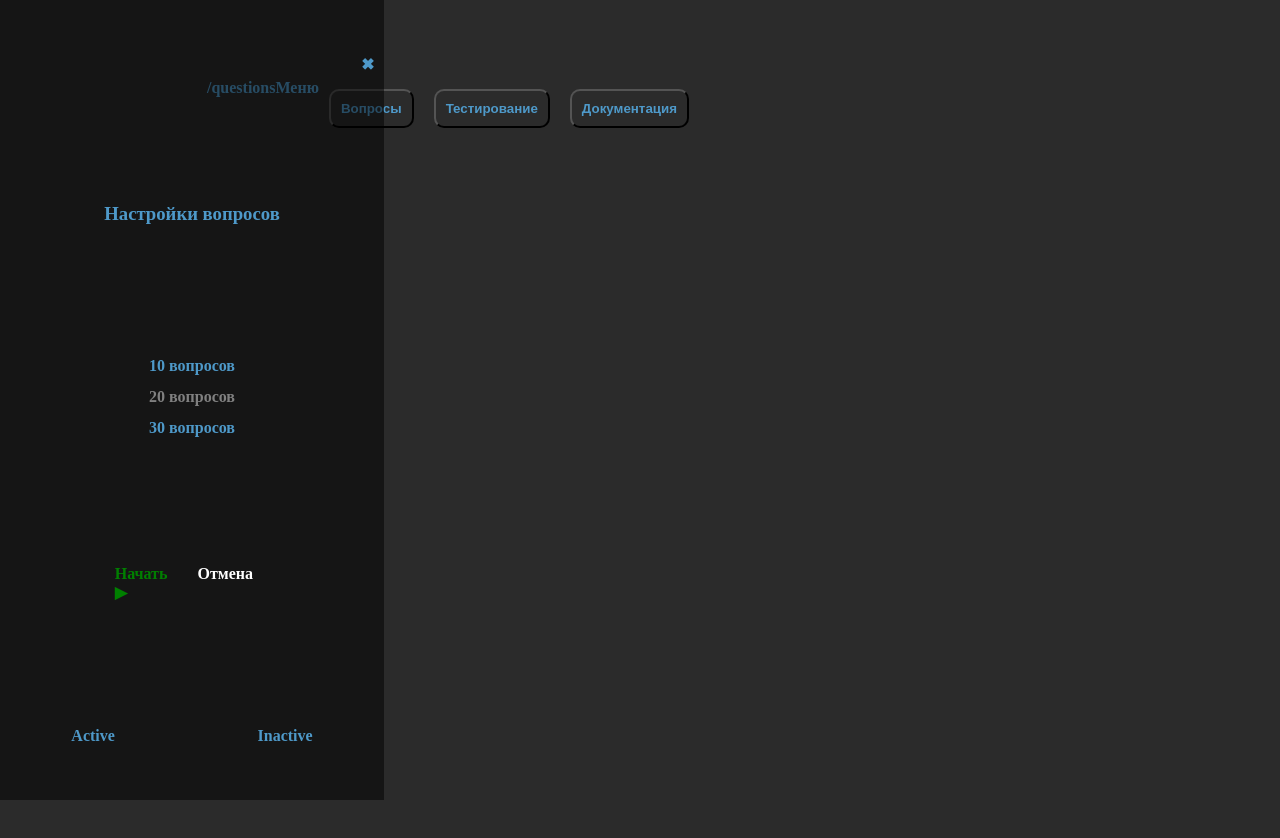
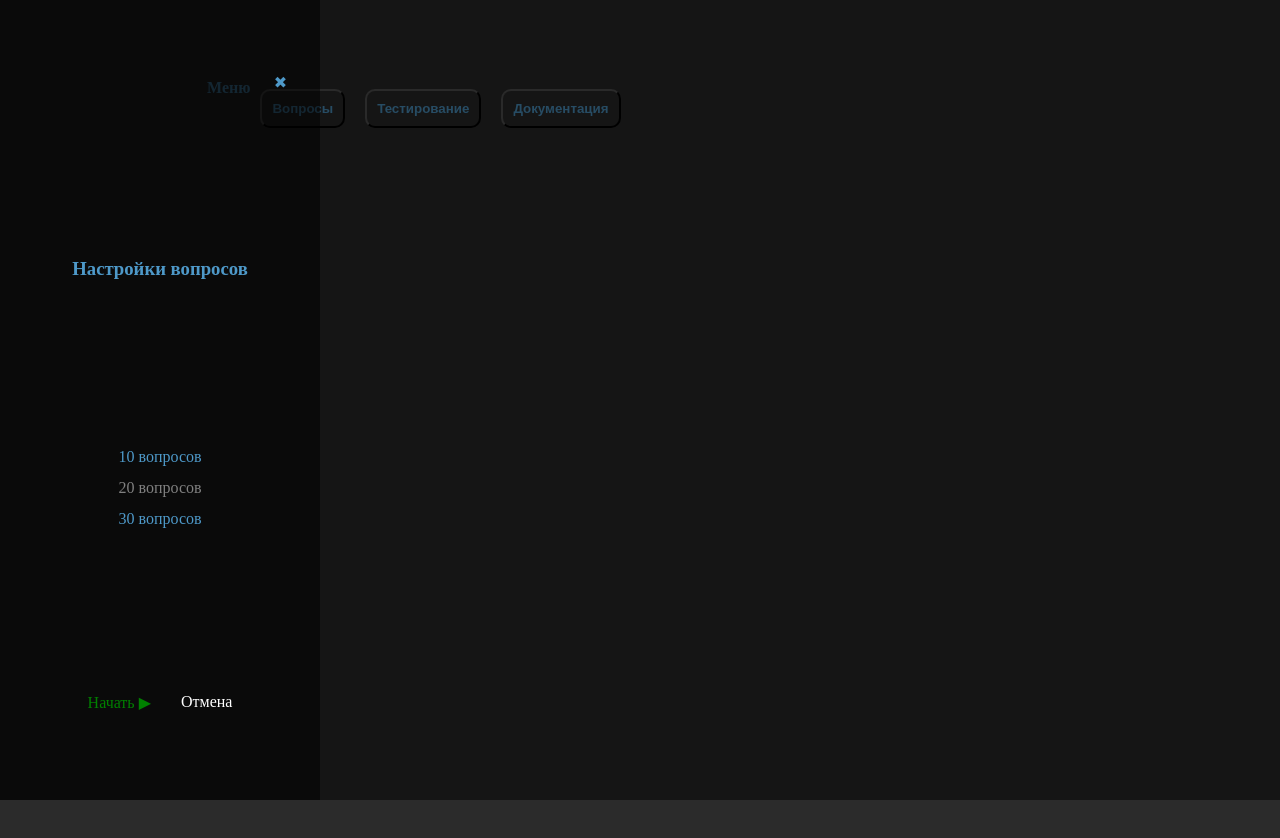
Before and after one commit to CyrillUv/generatorQuestion, an Angular app: page /menu in a window 1280 px wide. Both pictures are taken after a click on the button "Вопросы". Shown: the top 838 px of the page. Built offline with nearby package versions, Linux system fonts and the light colour scheme.

Commit message:
Прокинуты настройки тестирования в сайдбар,пофикшена анимация сайдбара,исправлено тестирование при выборе последнего блока

```diff
--- a/src/app/components/custom/sidebar/sidebar.component.html
+++ b/src/app/components/custom/sidebar/sidebar.component.html
@@ -1,20 +1,29 @@
+<main
+  class="sidebar-page"
+  [class.sidebar-page--active]="triggerSidebar"
+  [class.sidebar-page--inactive]="!triggerSidebar"
+>
   <div
-  class="sidebar"
-  [class.sidebar--active]="triggerSidebar"
-  [class.sidebar--inactive]="!triggerSidebar"
+    class="sidebar-page__sidebar"
+    [class.sidebar-page__sidebar--active]="triggerSidebar"
+    [class.sidebar-page__sidebar--inactive]="!triggerSidebar"
   >
-  <span class="sidebar__exit-cross" (click)="close()">✖</span>
+    <span class="sidebar-page__sidebar__exit-cross" (click)="close()">✖</span>
     <div>
-    <ng-container *ngTemplateOutlet="headerTemplate"> Это header </ng-container>
+      <ng-container *ngTemplateOutlet="headerTemplate">
+        Это header
+      </ng-container>
+      <ng-content select="[header]"></ng-content>
     </div>
     <div>
       <ng-container *ngTemplateOutlet="bodyTemplate"> Это body </ng-container>
+      <ng-content select="[body]"></ng-content>
     </div>
     <div>
-    <ng-container *ngTemplateOutlet="footerTemplate"> Это footer </ng-container>
+      <ng-container *ngTemplateOutlet="footerTemplate">
+        Это footer
+      </ng-container>
+      <ng-content select="[footer]"></ng-content>
     </div>
-  <main class="sidebar__buttons">
-    <div class="sidebar__save-button">Active</div>
-    <div (click)="close()" class="sidebar__exit-button">Inactive</div>
+  </div>
 </main>
-</div>
--- a/src/app/components/custom/sidebar/sidebar.component.scss
+++ b/src/app/components/custom/sidebar/sidebar.component.scss
@@ -2,10 +2,28 @@
   transition: 1000ms all;
   transform:translateX($x)
 }
-.sidebar{
+.sidebar-page {
+  margin: 0 0 0 0;
+  display: flex;
+  position: fixed;
+  top: 0;
+  left: 0;
+  width: 100%;
+  height: 100vh;
+  &--active{
+
+    background: rgba(0, 0, 0, 0.5);
     z-index: 1000;
-  margin:0 0 0 0;
-  background: rgba(0,0,0,0.5);
+
+  }
+  &--inactive{
+    background: none;
+    z-index: -1;
+  }
+  &__sidebar {
+
+    margin: 0 0 0 0;
+    background: rgba(0, 0, 0, 0.5);
     display: flex;
     flex-direction: column;
     align-items: center;
@@ -13,29 +31,61 @@
     position: fixed;
     top: 0;
     left: 0;
-  width: 30%;
+    width: 25%;
     height: 100vh;
-  &__exit-cross{
-    width: 95%;
-    text-align: right;
+    &--active{
+      animation:  sidebar-active 1s ;
+      left: 0;
+      @keyframes sidebar-active {
+        from {
+          left: -30%;
         }
-  &__exit-button,&__exit-cross,&__save-button{
-    cursor:pointer;
+        to {
+          left: 0;
         }
-  &__options{
+      }
+    }
+    &--inactive{
+      animation: sidebar--inactive 1s;
+      left: -30%;
+      @keyframes sidebar--inactive {
+        from {
+          left: 0;
+
+        }
+
+        to {
+
+          left: -30%;
+        }
+      }
+    }
+    //&--inactive {
+    //  @include translateX(-100%);
+    //}
+
+    &__exit-cross {
+      transform: translateX(900%);
+    }
+    //&--activity {
+    //  @include translateX(0%);
+    //}
+    &__exit-button, &__exit-cross, &__save-button {
+      cursor: pointer;
+    }
+
+    &__options {
       display: flex;
       flex-direction: column;
     }
-  &--active{
-    @include translateX(0);
-  }
-  &--inactive{
-   @include translateX(-100%);
-  }
-  &__buttons{
+
+
+
+    &__buttons {
       display: flex;
       width: 100%;
       flex-direction: row;
       justify-content: space-around;
     }
   }
+}
--- a/src/app/components/custom/sidebar/sidebar.component.ts
+++ b/src/app/components/custom/sidebar/sidebar.component.ts
@@ -6,14 +6,14 @@ import {
   Output,
   TemplateRef,
 } from '@angular/core';
-import { NgTemplateOutlet } from '@angular/common';
+import { NgIf, NgTemplateOutlet } from '@angular/common';
 import { MenuService } from '../../../data/menu/menu.service';
 @Component({
   selector: 'app-custom-sidebar',
   standalone: true,
   templateUrl: 'sidebar.component.html',
   styleUrl: 'sidebar.component.scss',
-  imports: [NgTemplateOutlet],
+  imports: [NgTemplateOutlet, NgIf],
 })
 export class SidebarComponent {
   @Input() public headerTemplate!: TemplateRef<unknown>;
--- a/src/app/components/menu/menu.component.html
+++ b/src/app/components/menu/menu.component.html
@@ -1,11 +1,4 @@
 <div class="menu">
-  {{ ms.getRoute() }}
-  @if (ms.getRoute() === "/questions") {
-    <app-setting-questions />
-  }
-  @if (ms.getRoute() === "/testing") {
-    <app-setting-testing />
-  }
   Меню
   <div>
     <button class="menu__questions" (click)="changeRoute('/questions')">
--- a/src/app/components/menu/menu.component.ts
+++ b/src/app/components/menu/menu.component.ts
@@ -1,4 +1,4 @@
-import { Component } from '@angular/core';
+import { Component, ViewContainerRef } from '@angular/core';
 import { RouterLink } from '@angular/router';
 import { FormsModule } from '@angular/forms';
 import { NgForOf, NgIf } from '@angular/common';
@@ -27,10 +27,23 @@ import { SettingTestingComponent } from '../settings/testing/setting-testing.com
   animations: [test],
 })
 export class MenuComponent {
-  constructor(public ms: MenuService) {}
+  private readonly routeInComponent: {
+    '/questions': typeof SettingsQuestionsComponent;
+    '/testing': typeof SettingTestingComponent;
+  } = {
+    '/questions': SettingsQuestionsComponent,
+    '/testing': SettingTestingComponent,
+  };
+  constructor(
+    public ms: MenuService,
+    private vcr: ViewContainerRef,
+  ) {}
 
   public changeRoute(route: '/questions' | '/testing') {
     this.ms.setRoute(route);
     this.ms.setSettingMode(true);
+    console.log(route);
+    this.vcr.clear();
+    this.vcr.createComponent(this.routeInComponent[route]);
   }
 }
--- a/src/app/components/settings/settings.component.scss
+++ b/src/app/components/settings/settings.component.scss
@@ -97,10 +97,10 @@
     &__buttons{
       display: flex;
       flex-direction: row;
-      justify-content: space-around;
-      width: 80%;
+      justify-content: space-between;
       &__close,&__begin{
         margin: 15px;
+
         cursor: pointer;
       }
       &__begin{
--- a/src/app/components/settings/settings.component.ts
+++ b/src/app/components/settings/settings.component.ts
@@ -42,6 +42,6 @@ export class SettingsComponent {
     this.valueToggle = false;
   }
   public closingSidebar(): void {
-    // this.ms.setSettingMode(false);
+    this.ms.setSettingMode(false);
   }
 }
--- a/src/app/components/settings/testing/setting-testing.component.html
+++ b/src/app/components/settings/testing/setting-testing.component.html
@@ -1,50 +1,46 @@
-<app-custom-sidebar
-  [headerTemplate]="header"
-  [bodyTemplate]="body"
-  [footerTemplate]="footer"
-  [triggerSidebar]="ms.getSettingMode()"
-/>
-<ng-template #header>1111111111111</ng-template>
-<ng-template #body>222222222222222222</ng-template>
+<app-custom-sidebar [triggerSidebar]="ms.getSettingMode()">
+  <ng-container *ngTemplateOutlet="header" header></ng-container>
+  <ng-container *ngTemplateOutlet="footer" footer>12321312r32</ng-container>
+  <ng-container *ngTemplateOutlet="body" body>99999999999999</ng-container>
+</app-custom-sidebar>
+<ng-template #header>
+  <h3>Настройки тестирования</h3>
+</ng-template>
+<ng-template #body>
+  <main>
+    <div class="settings-sidebar__options__dropdown">
+      <select *ngFor="let option of dataMenu[1].options" name="select">
+        <!--Supplement an id here instead of using 'name'-->
+        <option
+          [class]="
+            activeBlockTests === option.number
+              ? 'settings-sidebar__options__dropdown__option--active'
+              : 'settings-sidebar__options__dropdown__option'
+          "
+          (click)="changeActiveBlockTests(option.number)"
+        >
+          {{ option.number }} блок
+        </option>
+      </select>
+    </div>
+  </main>
+</ng-template>
 <ng-template #footer>
-  <button (click)="this.ms.setSettingMode(false)">ОТмена</button>
+  <main class="settings-sidebar__options__buttons">
+    <div
+      class="settings-sidebar__options__buttons__begin"
+      routerLink="{{ ms.getRoute() }}"
+      (click)="ms.setSettingMode(null)"
+    >
+      Начать ▶
+    </div>
+    <div
+      class="settings-sidebar__options__buttons__close"
+      (click)="ms.setSettingMode(false)"
+    >
+      Отмена
+    </div>
+  </main>
+</ng-template>
 
-  3333333333333333</ng-template
->
-<!--<div-->
-<!--  *ngIf="ms.getRoute() === '/testing'"-->
-<!--  class="settings-sidebar__options"-->
-<!--  [class.settings-sidebar__options&#45;&#45;active]="ms.getSettingMode()"-->
-<!--  [class.settings-sidebar__options&#45;&#45;inactive]="ms.getSettingMode() === false"-->
-<!--&gt;-->
-<!--  <h3>Настройки тестирования</h3>-->
-<!--  <main *ngFor="let option of dataMenu[1].options">-->
-<!--    <div class="settings-sidebar__options__dropdown">-->
-<!--      <div-->
-<!--        [class]="-->
-<!--          activeBlockTests === option.number-->
-<!--            ? 'settings-sidebar__options__dropdown__option&#45;&#45;active'-->
-<!--            : 'settings-sidebar__options__dropdown__option'-->
-<!--        "-->
-<!--        (click)="changeActiveBlockTests(option.number)"-->
-<!--      >-->
-<!--        {{ option.number }} блок-->
-<!--      </div>-->
-<!--    </div>-->
-<!--  </main>-->
-<!--  <main class="settings-sidebar__options__buttons">-->
-<!--    <div-->
-<!--      class="settings-sidebar__options__buttons__begin"-->
-<!--      routerLink="{{ ms.getRoute() }}"-->
-<!--      (click)="ms.setSettingMode(null)"-->
-<!--    >-->
-<!--      Начать ▶-->
-<!--    </div>-->
-<!--    <div-->
-<!--      class="settings-sidebar__options__buttons__close"-->
-<!--      (click)="ms.setSettingMode(false)"-->
-<!--    >-->
-<!--      Отмена-->
-<!--    </div>-->
-<!--  </main>-->
 <!--</div>-->
--- a/src/app/components/settings/testing/setting-testing.component.ts
+++ b/src/app/components/settings/testing/setting-testing.component.ts
@@ -3,14 +3,14 @@ import { Component } from '@angular/core';
 import { RouterLink } from '@angular/router';
 import { SettingsComponent } from '../settings.component';
 
-import { NgForOf, NgIf } from '@angular/common';
+import { NgForOf, NgIf, NgTemplateOutlet } from '@angular/common';
 import { SidebarComponent } from '../../custom/sidebar/sidebar.component';
 
 @Component({
   selector: 'app-setting-testing',
   styleUrl: '../settings.component.scss',
   templateUrl: 'setting-testing.component.html',
-  imports: [RouterLink, NgIf, NgForOf, SidebarComponent],
+  imports: [RouterLink, NgIf, NgForOf, SidebarComponent, NgTemplateOutlet],
   standalone: true,
 })
 export class SettingTestingComponent extends SettingsComponent {}
--- a/src/app/components/testing/panel-testing/panel-testing.component.html
+++ b/src/app/components/testing/panel-testing/panel-testing.component.html
@@ -85,7 +85,7 @@
       *ngIf="
         fullMode
           ? this.ts.getSuccessTestsMap().size === arrTest.length - 1
-          : this.ts.getSuccessTestsMap().size >= separatorResult
+          : this.ts.getSuccessTestsMap().size === separatorResult
       "
       (click)="setStatistic(time + '')"
       class="panel-testing__next-button"
--- a/src/app/components/testing/panel-testing/panel-testing.component.ts
+++ b/src/app/components/testing/panel-testing/panel-testing.component.ts
@@ -56,6 +56,7 @@ export class PanelTestingComponent extends TakeUntilDestroy implements OnInit {
   public clickAnswer(answer: IAnswer) {
     this.ts.setSuccessTestsMap(this.activeTest.id, answer);
     this.selectAnswer = true;
+    console.log(this.ts.getSuccessTestsMap());
   }
 
   public correctKeyInMap(id: number): boolean | undefined {
@@ -100,7 +101,6 @@ export class PanelTestingComponent extends TakeUntilDestroy implements OnInit {
     console.log(this.arrTest.length);
   }
   public setStatistic(timerValue: string): void {
-    console.log(this.ts.arrayTime);
     this.ts.setStatistic(timerValue);
     this.ts.arrayTime.shift();
     this.ts.arrayTime.push(this.time);
```
Lines whose indentation alone changed are shown as unchanged.
